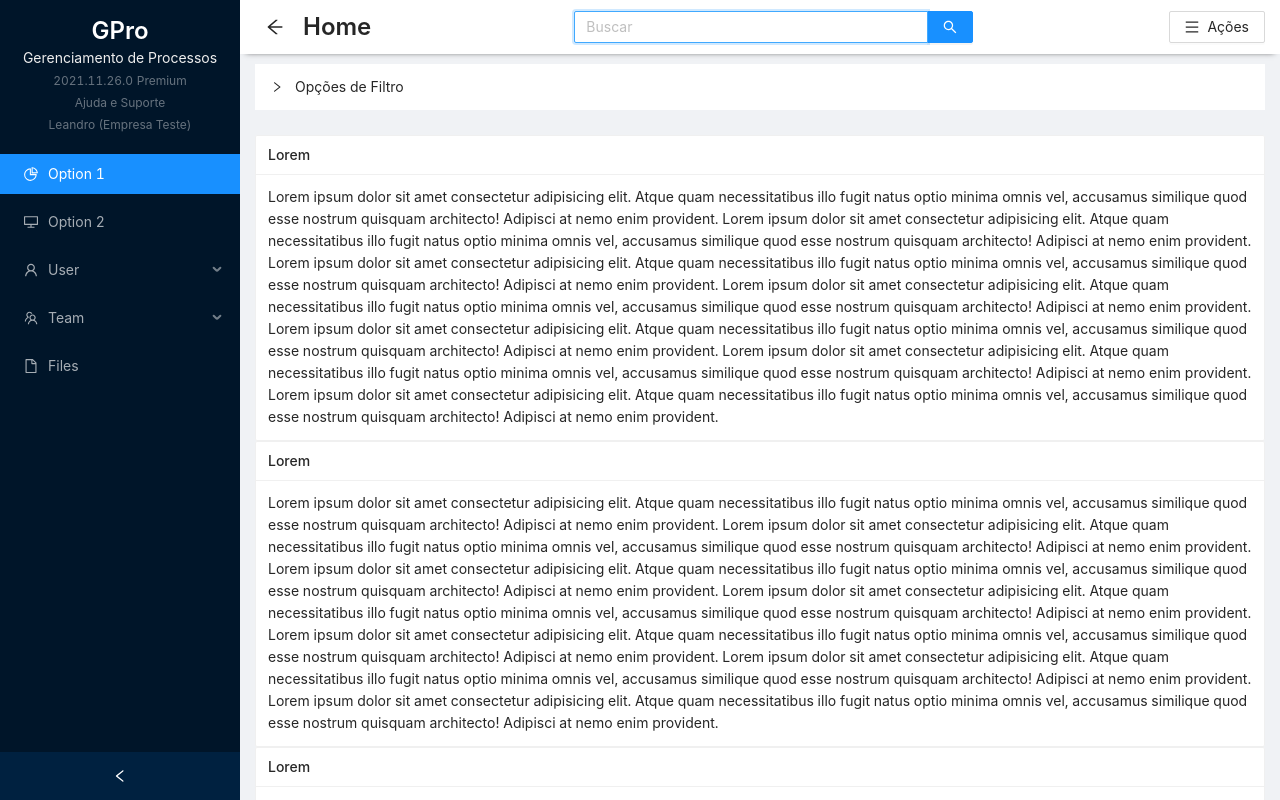
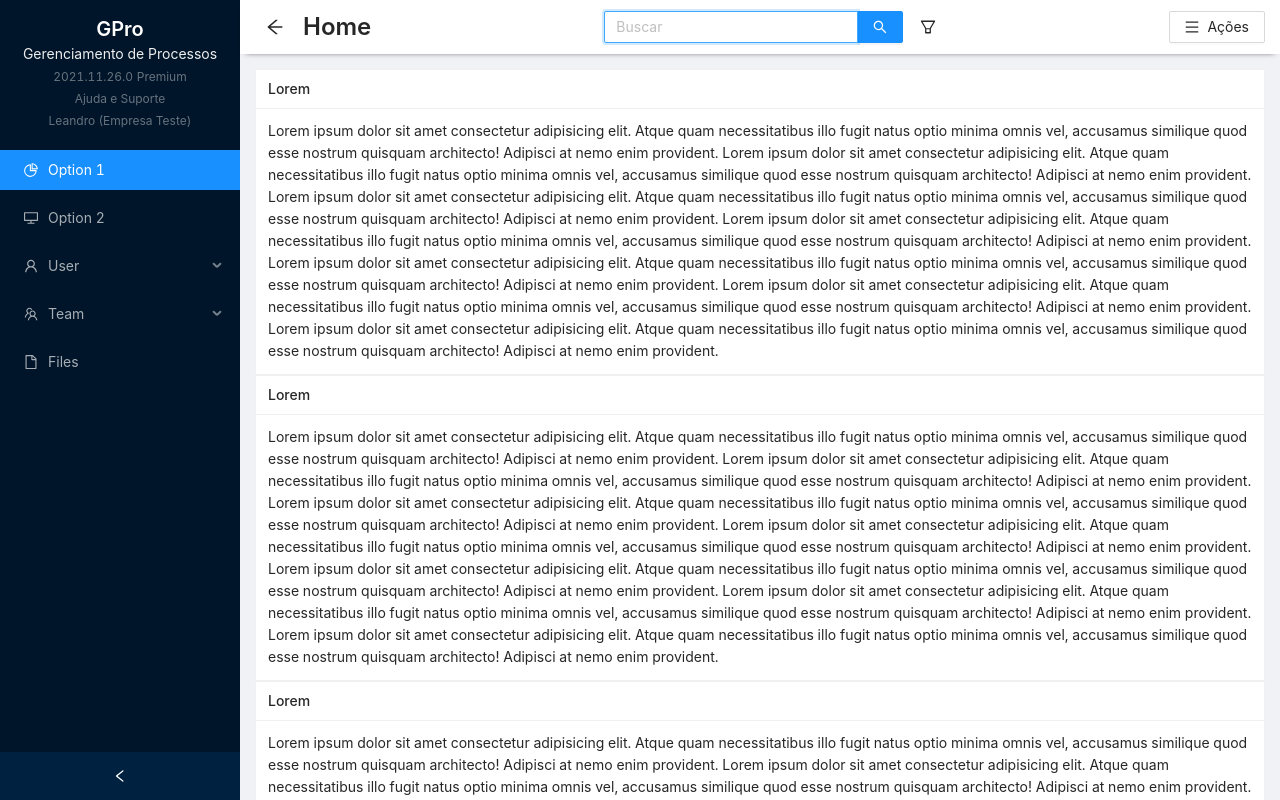
Before and after one commit to leandroaphermes/gpro-frontend-ts, a React (Create React App) app: page / in a window 1280 px wide. Built offline with nearby package versions, Linux system fonts and the light colour scheme.

Commit message:
Filtro avancado funcionando com redirect page

```diff
--- a/package.json
+++ b/package.json
@@ -10,6 +10,7 @@
     "antd": "^4.17.2",
     "history": "^5.1.0",
     "lodash": "^4.17.21",
+    "query-string": "^7.0.1",
     "react": "^17.0.2",
     "react-dom": "^17.0.2",
     "react-router-dom": "^6.0.2",
--- /dev/null
+++ b/src/components/DrawerFilter/index.tsx
@@ -0,0 +1,54 @@
+import React, { useState } from "react";
+import { Button, Drawer, Space, Form, Row } from "antd";
+
+export type DrawerFilterProps = {
+  visible: boolean;
+  children: React.ReactNode;
+  title?: React.ReactNode;
+  onClose: () => void;
+  onOk: (values: any) => Promise<void>;
+};
+
+export default function DrawerFilter({
+  children,
+  visible,
+  title = "Filtros Avançado",
+  onClose,
+  onOk,
+}: DrawerFilterProps) {
+  const [loading, setLoading] = useState(false);
+  const [form] = Form.useForm();
+
+  function handleOk() {
+    form.validateFields().then((values) => {
+      setLoading(true);
+      onOk(values).finally(() => {
+        setLoading(false);
+      });
+    });
+  }
+
+  return (
+    <Drawer
+      visible={visible}
+      title={title}
+      width={400}
+      closable={false}
+      onClose={onClose}
+      extra={
+        <Space>
+          <Button onClick={onClose}>Cancelar</Button>
+          <Button type="primary" onClick={handleOk} loading={loading}>
+            Pesquisar
+          </Button>
+        </Space>
+      }
+    >
+      <Form layout="vertical" form={form}>
+        <Row gutter={16}>
+          {typeof children === "function" ? children(form) : children}
+        </Row>
+      </Form>
+    </Drawer>
+  );
+}
--- a/src/components/LayoutMenuAside/index.tsx
+++ b/src/components/LayoutMenuAside/index.tsx
@@ -46,14 +46,14 @@ export default function Aside({
   return (
     <LayoutSider
       collapsible
-      breakpoint="lg"
+      breakpoint="xl"
       collapsed={collapsed}
       onCollapse={onToogleCollapsed}
       onBreakpoint={onToogleCollapsed}
       width={widthMenu}
     >
       <WrapperBrand>
-        <BrandTitle level={3}>{process.env.REACT_APP_NAME}</BrandTitle>
+        <BrandTitle level={4}>{process.env.REACT_APP_NAME}</BrandTitle>
         {!collapsed && (
           <BrandSubTitle>{process.env.REACT_APP_SUBNAME}</BrandSubTitle>
         )}
--- a/src/components/PageHeader/index.tsx
+++ b/src/components/PageHeader/index.tsx
@@ -1,6 +1,8 @@
-import { Button, Dropdown, Input, Space, Typography } from "antd";
+import { useEffect, useRef, useState } from "react";
+import { Button, Dropdown, Grid, Input, Space, Typography } from "antd";
 import {
   ArrowLeftOutlined,
+  FilterOutlined,
   MenuOutlined,
   SaveOutlined,
 } from "@ant-design/icons";
@@ -8,7 +10,8 @@ import {
 import InputSearchText, { onSearchProp } from "components/InputSearchText";
 
 import { Wrapper, Title } from "./styles";
-import { useEffect, useRef } from "react";
+import DrawerFilter from "components/DrawerFilter";
+import useQuerieString from "hooks/useQuerieString";
 
 export type PageHeaderProps = {
   title: React.ReactNode;
@@ -20,6 +23,12 @@ export type PageHeaderProps = {
   showSearch?: boolean;
   showSave?: boolean;
   showBackHistory?: boolean;
+  showFilter?: boolean;
+  fieldsfilterAvancado?: React.ReactNode;
+};
+
+type SearchUrlProps = {
+  s?: string;
 };
 
 export default function PageHeader({
@@ -31,13 +40,30 @@ export default function PageHeader({
   showSearch = true,
   showSave,
   showBackHistory = true,
+  showFilter = true,
   loading,
+  fieldsfilterAvancado,
 }: PageHeaderProps) {
   const refSearch = useRef<Input>(null);
+  const responsive = Grid.useBreakpoint();
+
+  const [searchParams, setSearchParams] = useQuerieString<SearchUrlProps>();
+
+  const [controleModalFiltroAvancado, setControleModalFiltroAvancado] =
+    useState(false);
+
+  async function handleSearchAvancado(value: any) {
+    /* console.log(value, event); */
+    console.log(value);
+    setSearchParams({ ...searchParams, ...value });
+  }
 
   const handleSearch: onSearchProp = function (value, event) {
-    console.log(value, event);
+    /* console.log(value, event); */
+    setSearchParams({ ...searchParams, s: value });
   };
+
+  console.log(searchParams);
 
   useEffect(() => {
     refSearch.current?.focus();
@@ -55,6 +81,7 @@ export default function PageHeader({
         </Space>
       </Space>
       {showSearch && (
+        <Space>
           <InputSearchText
             size="middle"
             enterButton
@@ -62,7 +89,19 @@ export default function PageHeader({
             loading={loading}
             onSearch={handleSearch}
             ref={refSearch}
+            style={{ width: !responsive.md ? "150px" : "300px" }}
+            defaultValue={searchParams.s || ""}
           />
+          {showFilter && fieldsfilterAvancado && (
+            <Button
+              type="text"
+              size="middle"
+              icon={<FilterOutlined />}
+              title="Filtro Avançado"
+              onClick={() => setControleModalFiltroAvancado(true)}
+            />
+          )}
+        </Space>
       )}
       <Space>
         {showSave && (
@@ -89,6 +128,13 @@ export default function PageHeader({
           </Dropdown>
         )}
       </Space>
+      <DrawerFilter
+        visible={controleModalFiltroAvancado}
+        onClose={() => setControleModalFiltroAvancado(false)}
+        onOk={handleSearchAvancado}
+      >
+        {fieldsfilterAvancado}
+      </DrawerFilter>
     </Wrapper>
   );
 }
--- a/src/components/TemplatePage/index.tsx
+++ b/src/components/TemplatePage/index.tsx
@@ -1,4 +1,3 @@
-import { Collapse } from "antd";
 import React from "react";
 
 import PageHeader, { PageHeaderProps } from "components/PageHeader";
@@ -16,29 +15,7 @@ export default function BaseTemplate({
 }: BaseTemplateProps) {
   return (
     <Wrapper>
-      <div>
-        <PageHeader {...headerProps} />
-        <div style={{ background: "#fff", margin: "10px 15px" }}>
-          <Collapse ghost>
-            <Collapse.Panel key="filtros" header="Opções de Filtro">
-              Lorem ipsum dolor sit amet consectetur adipisicing elit. Error aut
-              adipisci suscipit nostrum vel debitis, eos ab voluptate iste
-              molestiae, itaque dolores ex sint assumenda quam porro
-              necessitatibus repellendus obcaecati. Lorem ipsum dolor sit amet
-              consectetur adipisicing elit. Error aut adipisci suscipit nostrum
-              vel debitis, eos ab voluptate iste molestiae, itaque dolores ex
-              sint assumenda quam porro necessitatibus repellendus obcaecati.
-              Lorem ipsum dolor sit amet consectetur adipisicing elit. Error aut
-              adipisci suscipit nostrum vel debitis, eos ab voluptate iste
-              molestiae, itaque dolores ex sint assumenda quam porro
-              necessitatibus repellendus obcaecati. Lorem ipsum dolor sit amet
-              consectetur adipisicing elit. Error aut adipisci suscipit nostrum
-              vel debitis, eos ab voluptate iste molestiae, itaque dolores ex
-              sint assumenda quam porro necessitatibus repellendus obcaecati.
-            </Collapse.Panel>
-          </Collapse>
-        </div>
-      </div>
+      <PageHeader {...headerProps} />
       <ContentPage>{children}</ContentPage>
     </Wrapper>
   );
--- /dev/null
+++ b/src/hooks/useQuerieString/index.tsx
@@ -0,0 +1,23 @@
+import { useCallback } from "react";
+import { useSearchParams } from "react-router-dom";
+import type { NavigateOptions } from "react-router-dom";
+import QueryString from "query-string";
+
+export default function useQuerieString<T>() {
+  const [searchParams, setSearchParams] = useSearchParams();
+
+  const setURL = useCallback(
+    (values: object, options?: NavigateOptions) => {
+      setSearchParams(
+        new URLSearchParams(QueryString.stringify(values)),
+        options
+      );
+    },
+    [setSearchParams]
+  );
+
+  return [
+    QueryString.parse(searchParams.toString()) as unknown as T,
+    setURL,
+  ] as const;
+}
--- a/src/pages/home/index.tsx
+++ b/src/pages/home/index.tsx
@@ -1,8 +1,25 @@
-import { Card, Menu } from "antd";
+import { Card, Col, Input, Menu, Form } from "antd";
 
 import BaseTemplate from "../../components/TemplatePage";
 
 export default function Home() {
+  const fieldsForm = () => {
+    return (
+      <>
+        <Col xs={24}>
+          <Form.Item label="Filtro 1" name="name_1">
+            <Input />
+          </Form.Item>
+        </Col>
+        <Col xs={24}>
+          <Form.Item label="Filtro 2" name="name_2">
+            <Input />
+          </Form.Item>
+        </Col>
+      </>
+    );
+  };
+
   return (
     <BaseTemplate
       pageHeader={{
@@ -17,6 +34,8 @@ export default function Home() {
             </Menu>
           </>
         ),
+        showFilter: true,
+        fieldsfilterAvancado: fieldsForm,
       }}
     >
       <Card title="Lorem">
```
Also changed, not shown: 2 other files (tests, documents, lock files or other folders). Lines whose indentation alone changed are shown as unchanged.
